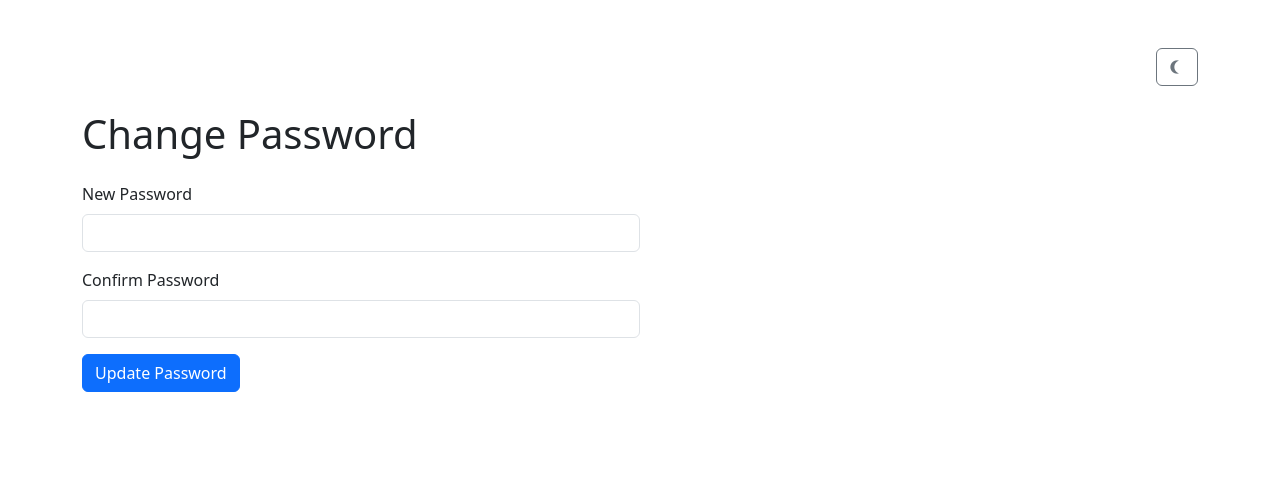
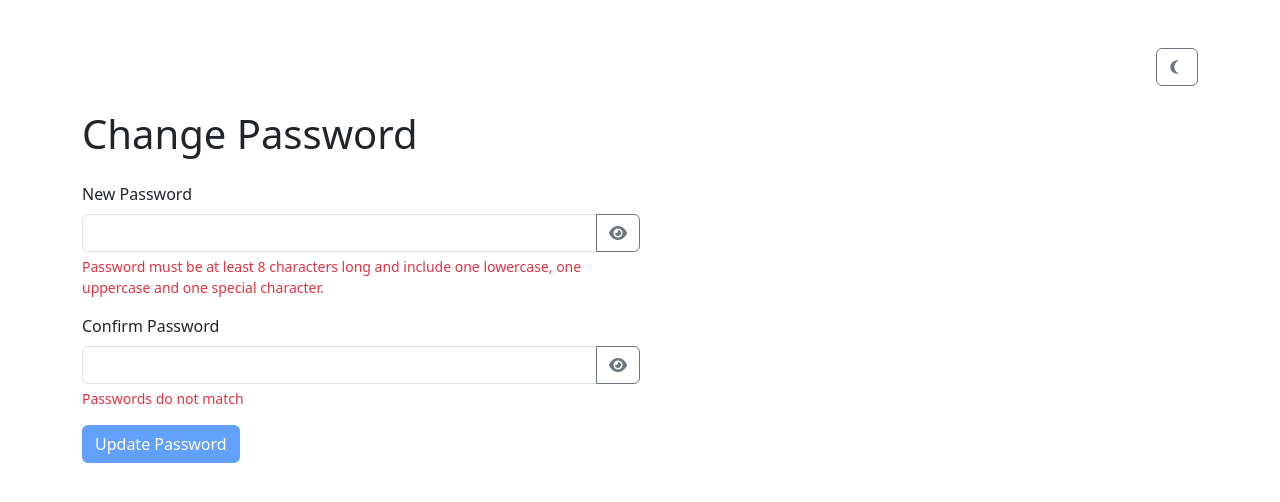
Before and after one commit to Maagdappel/Hiverr, a Flask app: page /change-password in a window 1280 px wide. Shown: the top 502 px of the page. Run offline with Flask 3, Linux system fonts and the light colour scheme; a user stored in the database is signed in; tables that the repository leaves empty hold one stand-in row (values such as "Sample post").

Commit message:
Improve role display and password validation

```diff
--- a/app.py
+++ b/app.py
@@ -489,6 +489,9 @@ def change_password():
         if new_password != confirm_password:
             flash('Passwords do not match', 'danger')
             return redirect(url_for('change_password'))
+        if user.check_password(new_password):
+            flash('New password must be different from the old password', 'danger')
+            return redirect(url_for('change_password'))
         user.set_password(new_password)
         user.must_change_password = False
         db.session.commit()
--- a/templates/change_password.html
+++ b/templates/change_password.html
@@ -11,13 +11,21 @@
 <form method="POST" id="password-form" class="w-50">
   <div class="mb-3">
     <label for="new_password" class="form-label">New Password</label>
-    <input type="password" class="form-control" id="new_password" name="new_password" required>
+    <div class="input-group">
+      <input type="password" class="form-control" id="new_password" name="new_password" required>
+      <button class="btn btn-outline-secondary toggle-pass" type="button" data-target="new_password"><i class="fa fa-eye"></i></button>
+    </div>
+    <div id="strength-msg" class="form-text">Password must be at least 8 characters long and include one lowercase, one uppercase and one special character.</div>
   </div>
   <div class="mb-3">
     <label for="confirm_password" class="form-label">Confirm Password</label>
-    <input type="password" class="form-control" id="confirm_password" name="confirm_password" required>
+    <div class="input-group">
+      <input type="password" class="form-control" id="confirm_password" name="confirm_password" required>
+      <button class="btn btn-outline-secondary toggle-pass" type="button" data-target="confirm_password"><i class="fa fa-eye"></i></button>
+    </div>
+    <div id="match-msg" class="form-text"></div>
   </div>
-  <button type="button" class="btn btn-primary" data-bs-toggle="modal" data-bs-target="#confirmModal">Update Password</button>
+  <button type="button" class="btn btn-primary" id="submit-btn" data-bs-toggle="modal" data-bs-target="#confirmModal">Update Password</button>
   {% if not forced %}
   <a href="{{ url_for('settings') }}" class="btn btn-secondary ms-2">Back</a>
   {% endif %}
@@ -40,4 +48,47 @@
     </div>
   </div>
 </div>
+<script>
+document.querySelectorAll('.toggle-pass').forEach(btn=>{
+  btn.addEventListener('click', ()=>{
+    const input=document.getElementById(btn.dataset.target);
+    if(input.type==='password'){
+      input.type='text';
+      btn.innerHTML='<i class="fa fa-eye-slash"></i>';
+    }else{
+      input.type='password';
+      btn.innerHTML='<i class="fa fa-eye"></i>';
+    }
+  });
+});
+const pass=document.getElementById('new_password');
+const confirmP=document.getElementById('confirm_password');
+const strength=document.getElementById('strength-msg');
+const match=document.getElementById('match-msg');
+const submit=document.getElementById('submit-btn');
+const regex=/^(?=.*[a-z])(?=.*[A-Z])(?=.*[^a-zA-Z0-9]).{8,}$/;
+function validate(){
+  const strong=regex.test(pass.value);
+  if(strong){
+    strength.textContent='This password looks good';
+    strength.className='form-text text-success';
+  }else{
+    strength.textContent='Password must be at least 8 characters long and include one lowercase, one uppercase and one special character.';
+    strength.className='form-text text-danger';
+  }
+  if(pass.value && confirmP.value && pass.value===confirmP.value){
+    match.textContent='Passwords match';
+    match.className='form-text text-success';
+  }else{
+    match.textContent='Passwords do not match';
+    match.className='form-text text-danger';
+  }
+  submit.disabled=!(strong && pass.value===confirmP.value);
+}
+if(pass){
+  pass.addEventListener('input', validate);
+  confirmP.addEventListener('input', validate);
+  validate();
+}
+</script>
 {% endblock %}
--- a/templates/settings.html
+++ b/templates/settings.html
@@ -29,7 +29,7 @@
           </div>
           <div class="mb-3">
             <label class="form-label">Role</label>
-            <input type="text" class="form-control" value="{{ user.role }}" readonly>
+            <p class="form-control-plaintext mb-0">{{ user.role }}</p>
           </div>
           <div class="mb-3">
             <label for="profile_picture" class="form-label">Profile Picture</label>
@@ -142,6 +142,7 @@
           <button type="submit" class="btn btn-primary">Create User</button>
         </form>
         <hr class="my-4">
+        <h6 class="mb-2">All Users</h6>
         <table class="table table-sm">
           <thead>
             <tr><th>User</th><th>Role</th></tr>
```
